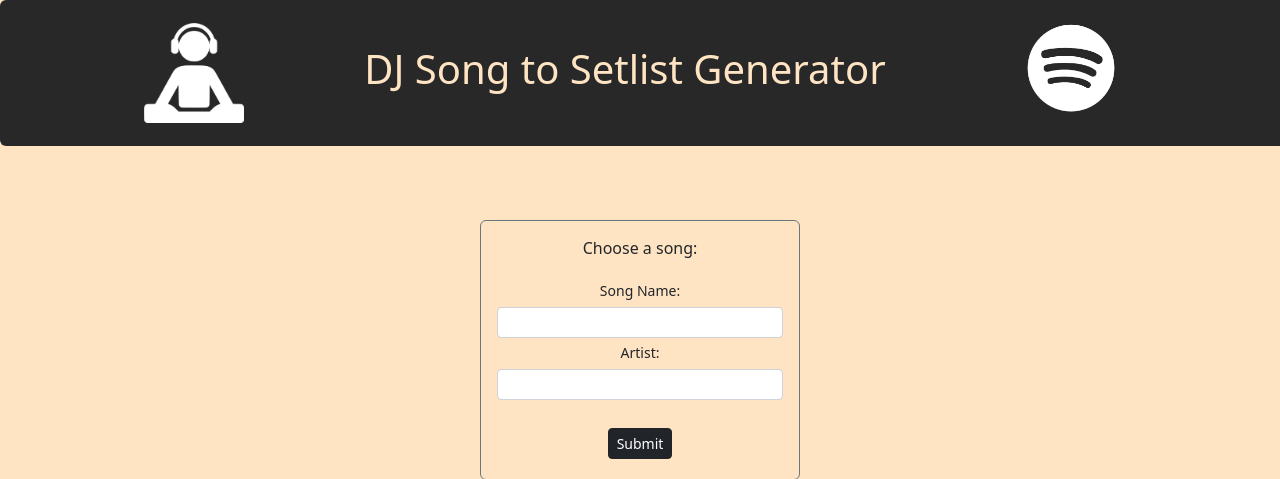
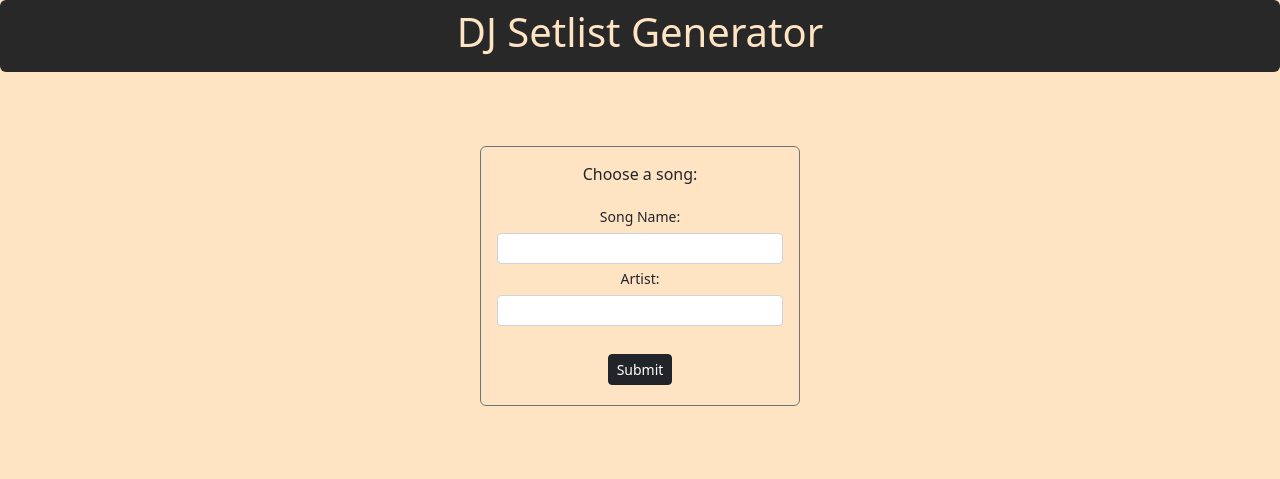
Before and after one commit to gabriella-martin/DJ-Flask-App, a Flask app: page / in a window 1280 px wide. Shown: the top 479 px of the page. Run offline with Flask 2, Linux system fonts and the light colour scheme.

Commit message:
remove script

```diff
--- a/templates/base.html
+++ b/templates/base.html
@@ -5,6 +5,7 @@
   <meta charset="utf-8">
   <meta name="viewport" content="width=device-width, initial-scale=1">
   <title>DJ Flask App</title>
+  <link rel="icon" type="image/x-icon" href="/static/dj.png">
   <link href="https://cdn.jsdelivr.net/npm/bootstrap@5.2.3/dist/css/bootstrap.min.css" rel="stylesheet"
     integrity="sha384-rbsA2VBKQhggwzxH7pPCaAqO46MgnOM80zW1RWuH61DGLwZJEdK2Kadq2F9CUG65" crossorigin="anonymous">
   <link rel="stylesheet" type="text/css" href="{{ url_for('static', filename='css/main.css') }}">
@@ -12,10 +13,8 @@
 
 <body>
 
-    <nav class="navbar justify-content-center rounded-start" >
-      <img class = "dj-image" src="/static/dj.png" height="100" width="auto">
-      <h1 class="fade-in-class page-heading" >DJ Song to Setlist Generator</h1>
-      <img class = "spotify-image" src="/static/spotify.png" height="130" width="auto">
+    <nav class="navbar justify-content-center rounded" >
+      <h1 class="fade-in-class page-heading" >DJ Setlist Generator</h1>
     </nav>
 
   <br>
```
